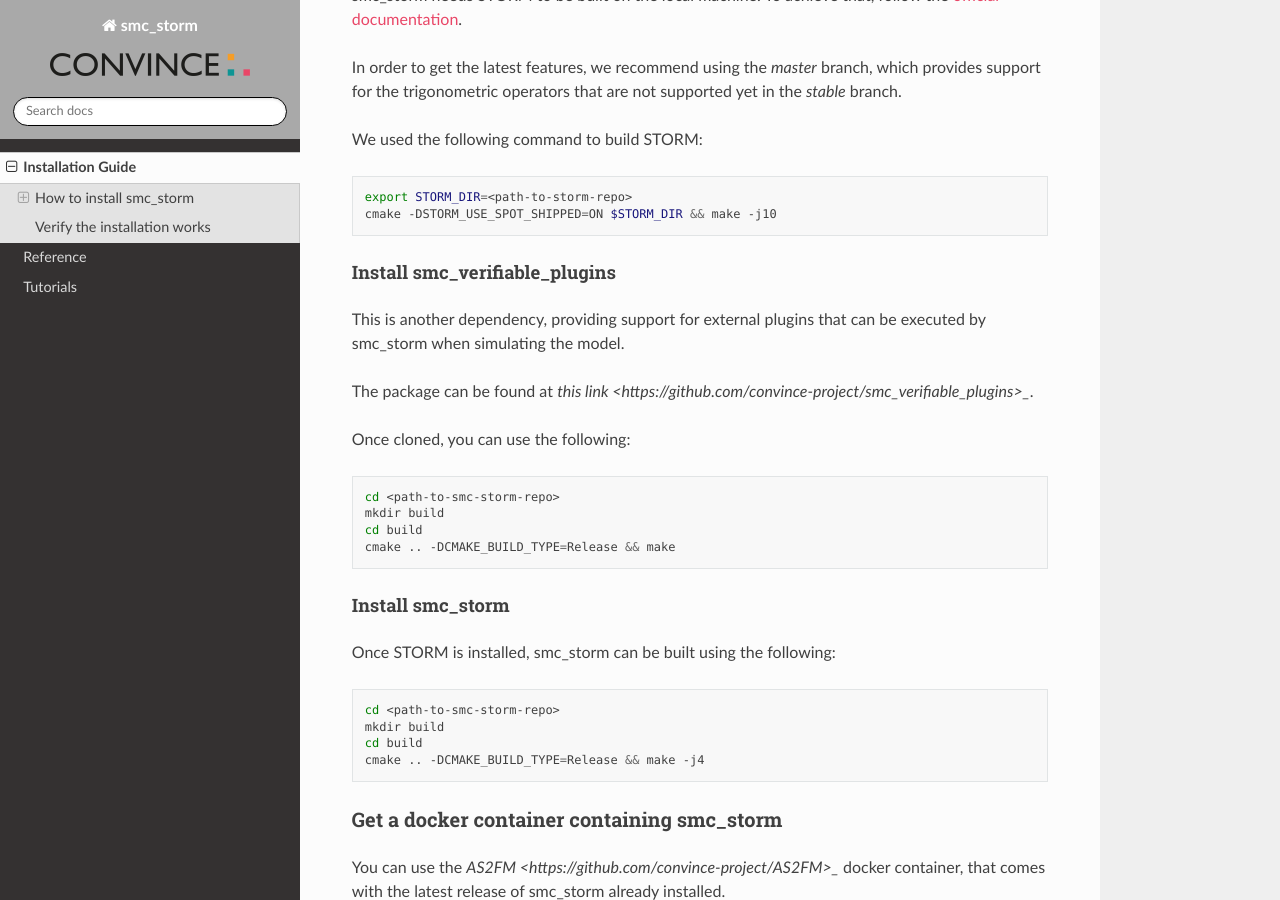
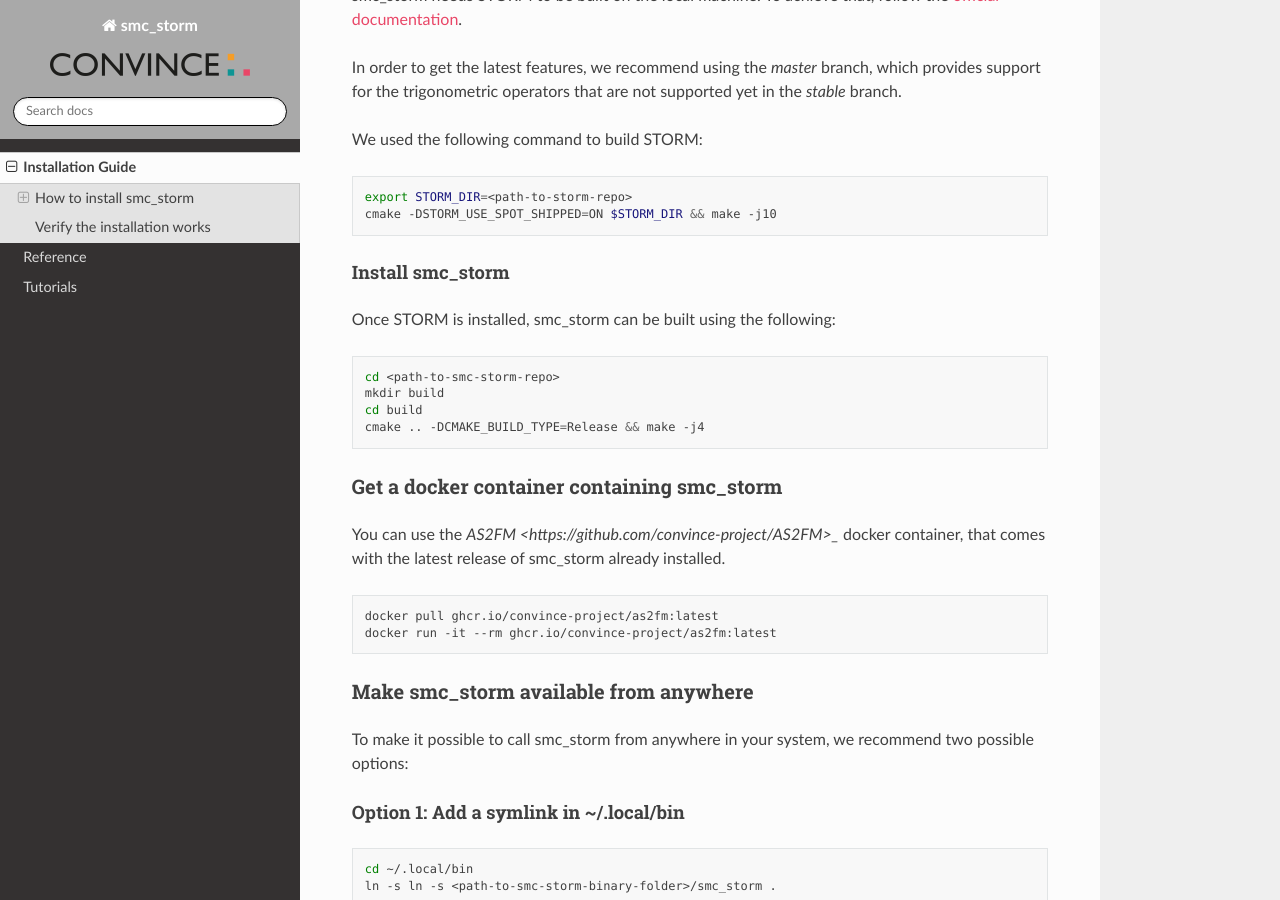
Before and after one commit to convince-project/smc_storm, a Sphinx documentation site: the page built from docs/source/installation.rst, in a window 1280 px wide and 900 px high, scrolled down 641 px. Built offline with Sphinx 7.4.7 and the Read the Docs theme 3.1.0, drawn with Linux system fonts in a browser that asks for light colours; pages that are not in the unit, such as notebooks, are missing from menus.

Commit message:
Remove outdated build step
Signed-off-by: Marco Lampacrescia <marco.lampacrescia@de.bosch.com>

```diff
--- a/docs/source/installation.rst
+++ b/docs/source/installation.rst
@@ -36,22 +36,6 @@ We used the following command to build STORM:
 
     export STORM_DIR=<path-to-storm-repo>
     cmake -DSTORM_USE_SPOT_SHIPPED=ON $STORM_DIR && make -j10
-
-Install smc_verifiable_plugins
-______________________________
-
-This is another dependency, providing support for external plugins that can be executed by smc_storm when simulating the model.
-
-The package can be found at `this link <https://github.com/convince-project/smc_verifiable_plugins>_`.
-
-Once cloned, you can use the following:
-
-.. code-block:: bash
-
-    cd <path-to-smc-storm-repo>
-    mkdir build
-    cd build
-    cmake .. -DCMAKE_BUILD_TYPE=Release && make
 
 Install smc_storm
 _________________
```
Also changed, not shown: 1 other file.
